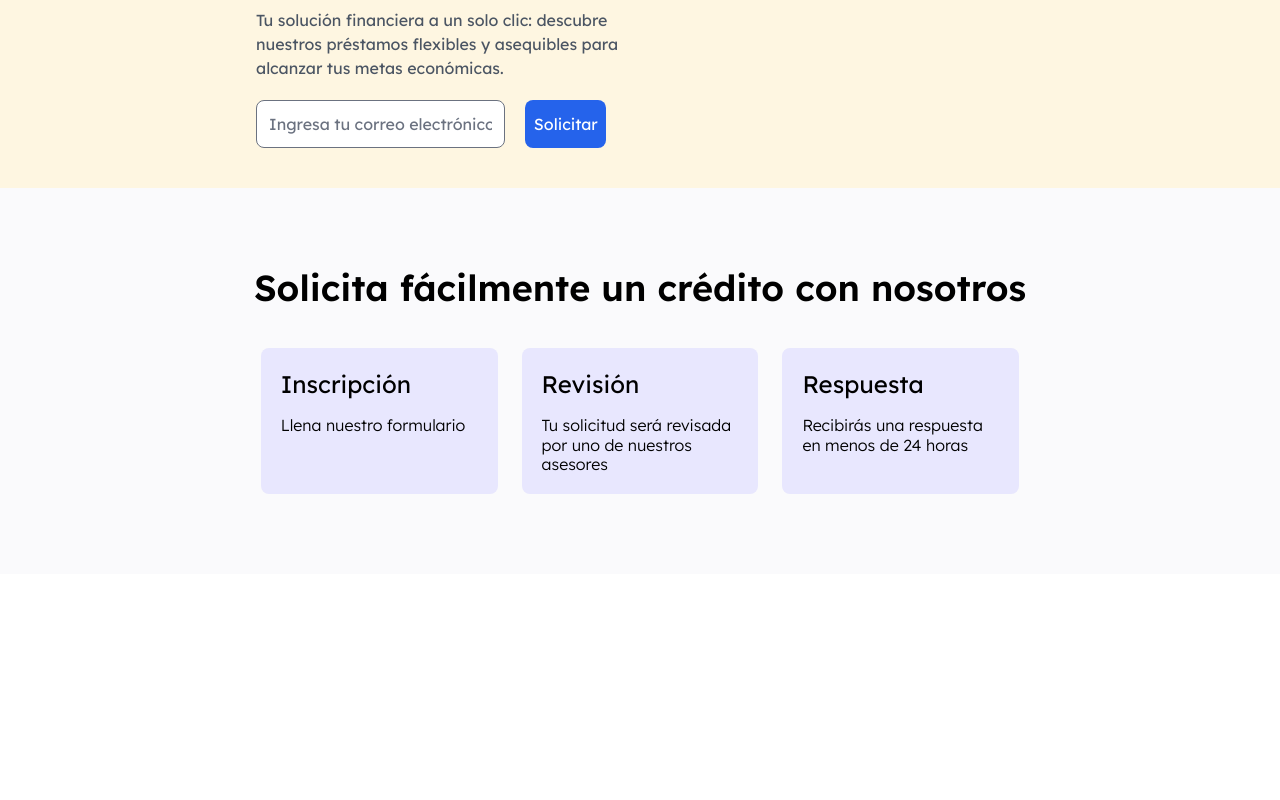
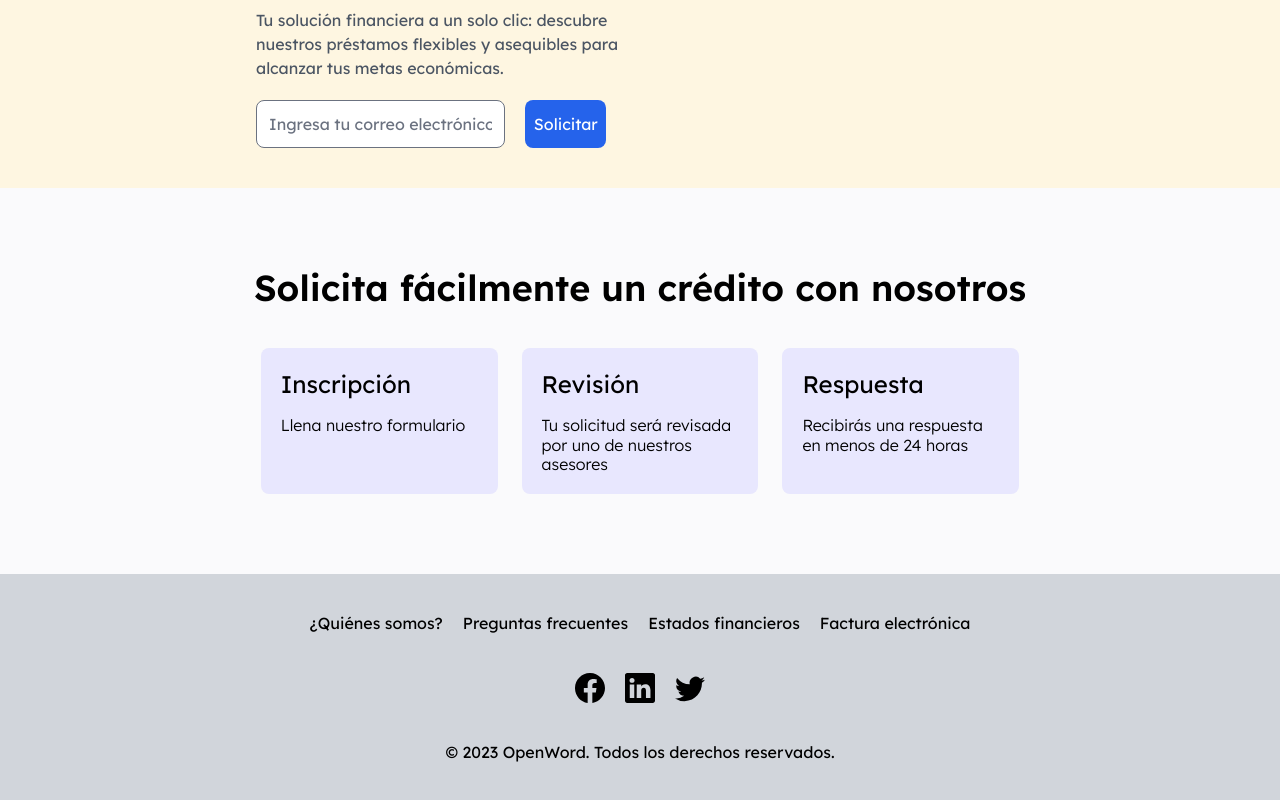
Before and after one commit to miguelhenaoa/next-js-challenge, a Next.js app: page / in a window 1280 px wide. Shown: the part 659-1459 px from the top of the page. Before the commit the page ends 1233 px from the top, so only its background shows below. Built offline with nearby package versions, Linux system fonts and the light colour scheme.

Commit message:
feat: add footer component

```diff
--- a/app/layout.tsx
+++ b/app/layout.tsx
@@ -1,6 +1,7 @@
 import Link from 'next/link';
+import { Lexend } from 'next/font/google';
+import { BsFacebook, BsLinkedin, BsTwitter } from 'react-icons/bs';
 import '../styles/globals.css'
-import { Lexend } from 'next/font/google'
 
 const inter = Lexend({ subsets: ['latin'] })
 
@@ -46,6 +47,26 @@ export default function RootLayout({
         <section className='content'>
           {children}
         </section>
+        <footer className='grid grid-cols-1 text-center bg-gray-300 p-10 gap-y-10'>
+          <div className='flex flex-col gap-x-5 gap-y-5  justify-center sm:flex-row'>
+            <Link href={'/about'}>¿Quiénes somos?</Link>
+            <Link href={'/about'}>Preguntas frecuentes</Link>
+            <Link href={'/about'}>Estados financieros</Link>
+            <Link href={'/about'}>Factura electrónica</Link>
+          </div>
+          <div className='flex flex-row gap-x-5 justify-center'>
+            <Link href={'https://www.facebook.com'}>
+              <BsFacebook size={30} />
+            </Link>
+            <Link href={'https://www.linkedin.com'}>
+              <BsLinkedin size={30} target='_blank' />
+            </Link>
+            <Link href={'https://www.twitter.com'}>
+              <BsTwitter size={30} />
+            </Link>
+          </div>
+          <p>© 2023 OpenWord. Todos los derechos reservados.</p>
+        </footer>
       </body>
     </html>
   )
```
